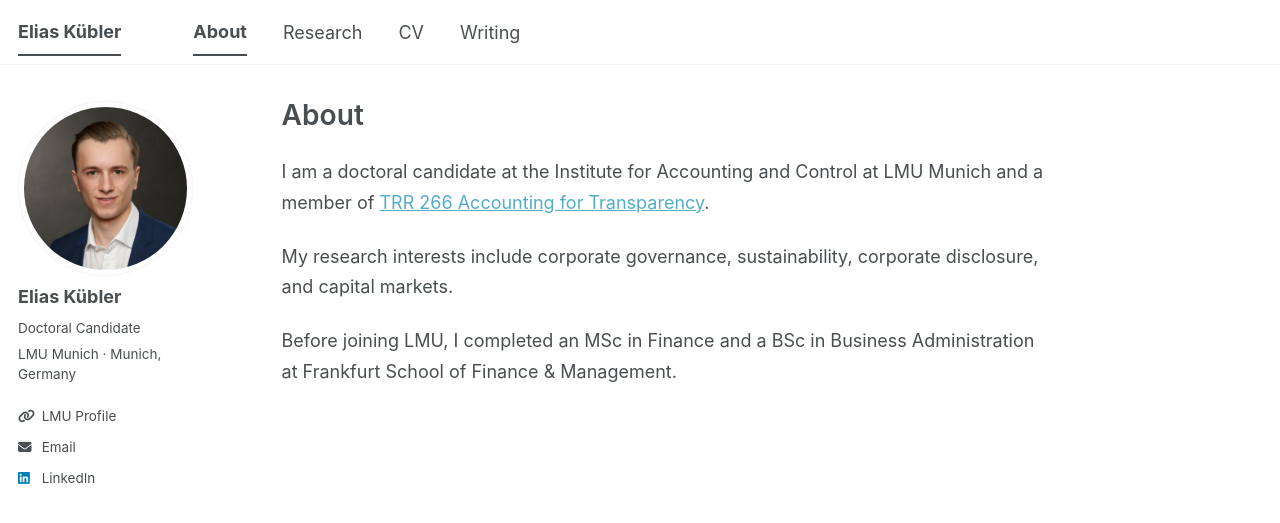
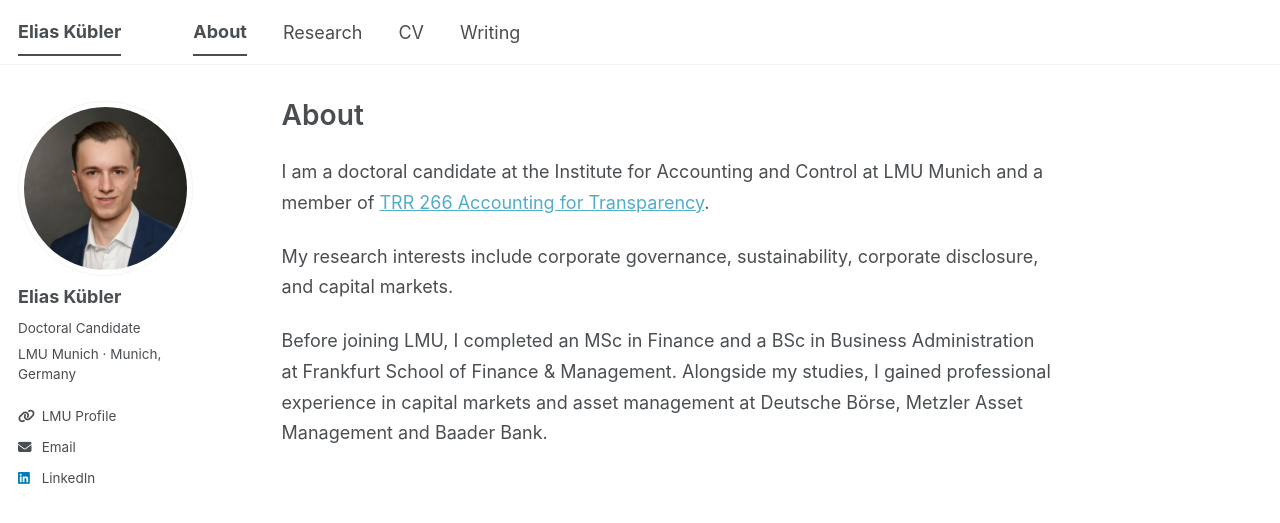
Before and after one commit to a0d4n/elias-academic-site, a Jekyll site: the page built from index.md, in a window 1280 px wide. Shown: the top 523 px of the page. Built offline with Jekyll 4.4.1, drawn with Linux system fonts in a browser that asks for light colours; a script bundle is joined from its source files by our own code; a style sheet for code colours, icons or effects is not loaded.

Commit message:
Mention professional experience on About page
Co-Authored-By: Claude Opus 5.5 <noreply@anthropic.com>
Claude-Session: https://claude.ai/code/session_0113PgPaG2wmMCkbVHhics4v

```diff
--- a/index.md
+++ b/index.md
@@ -9,4 +9,4 @@ I am a doctoral candidate at the Institute for Accounting and Control at LMU Mun
 
 My research interests include corporate governance, sustainability, corporate disclosure, and capital markets.
 
-Before joining LMU, I completed an MSc in Finance and a BSc in Business Administration at Frankfurt School of Finance & Management.
+Before joining LMU, I completed an MSc in Finance and a BSc in Business Administration at Frankfurt School of Finance & Management. Alongside my studies, I gained professional experience in capital markets and asset management at Deutsche Börse, Metzler Asset Management and Baader Bank.
```
